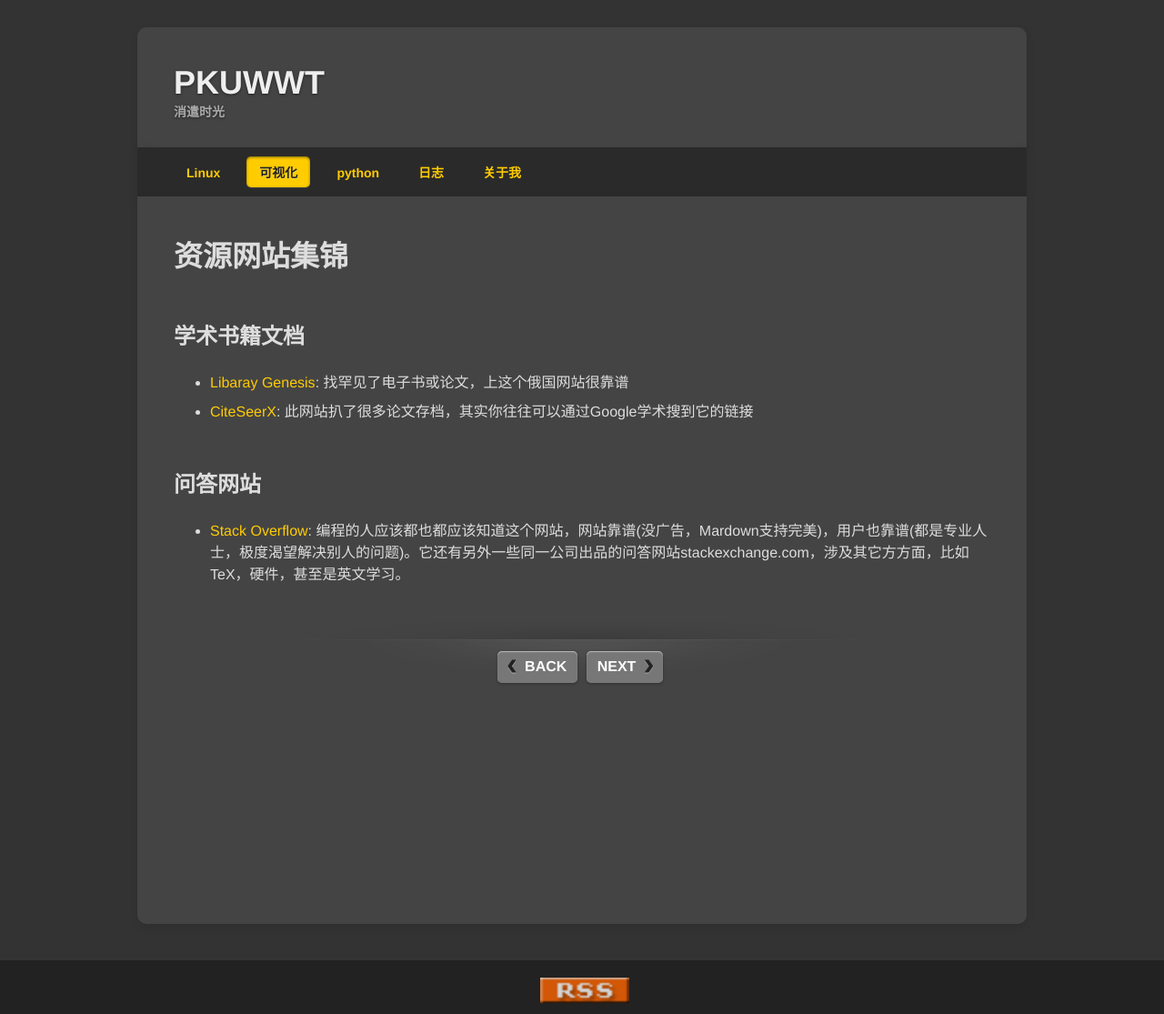
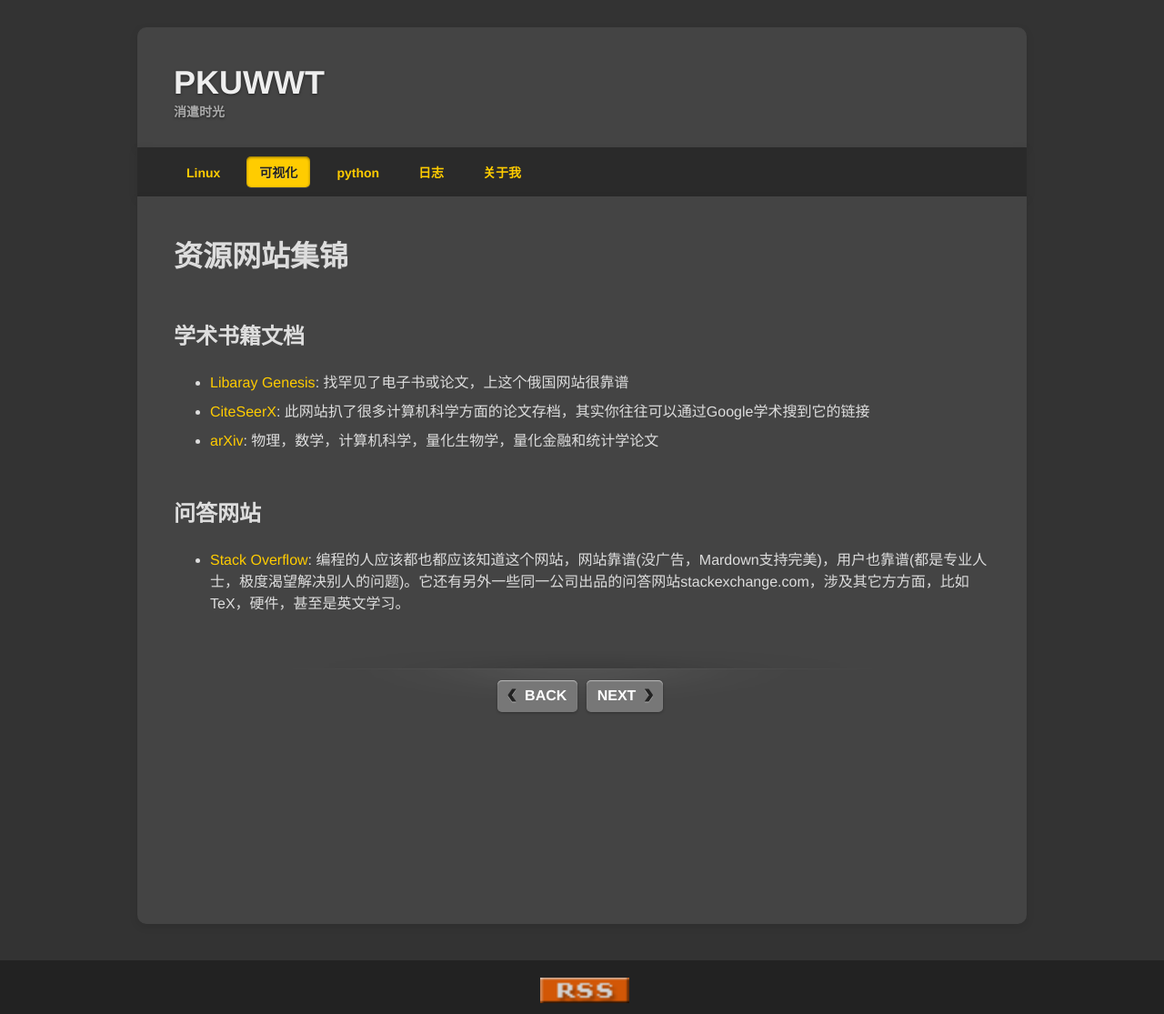
Before and after one commit to pkuwwt/pkuwwt.github.io, a Jekyll site: the page built from visualization/_posts/2014-04-16-good-resource-website.md, in a window 1280 px wide. Shown: the whole page at 91% size. Built offline with Jekyll 4.4.1, drawn with Linux system fonts in a browser that asks for light colours; comment, search, counter and statistics services are not loaded.

Commit message:
modified:   visualization/_posts/2014-04-16-good-resource-website.md

```diff
--- a/visualization/_posts/2014-04-16-good-resource-website.md
+++ b/visualization/_posts/2014-04-16-good-resource-website.md
@@ -8,7 +8,8 @@ title: 资源网站集锦
 ## 学术书籍文档
 
   - [Libaray Genesis](http://gen.lib.rus.ec): 找罕见了电子书或论文，上这个俄国网站很靠谱
-  - [CiteSeerX](http://citeseerx.ist.psu.edu): 此网站扒了很多论文存档，其实你往往可以通过Google学术搜到它的链接
+  - [CiteSeerX](http://citeseerx.ist.psu.edu): 此网站扒了很多计算机科学方面的论文存档，其实你往往可以通过Google学术搜到它的链接
+  - [arXiv](http://arxiv.org): 物理，数学，计算机科学，量化生物学，量化金融和统计学论文
 
 ## 问答网站
 
```
